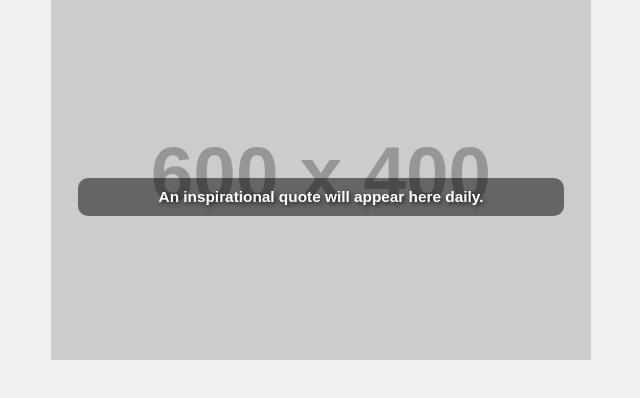
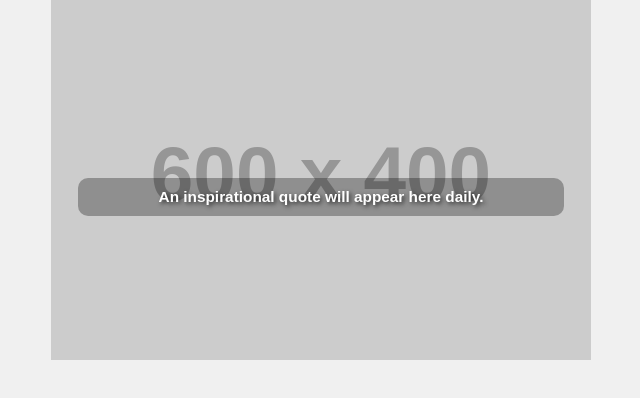
Before and after one commit to 4Lanterns/quotes, a plain HTML site: page index.html in a window 1280 px wide. Shown: the part 258-656 px from the top of the page, without its empty margins (319-959 px from the left). Drawn offline with Linux system fonts and the light colour scheme; no server answers; placeholder pictures from the web are drawn by us.

Commit message:
Update styles.css

```diff
--- a/styles.css
+++ b/styles.css
@@ -37,7 +37,7 @@ body {
     font-weight: bold;
     text-shadow: 2px 2px 4px rgba(0, 0, 0, 0.7);
     padding: 10px;
-    background: rgba(0, 0, 0, 0.5);
+    background: rgba(0, 0, 0, 0.3);
     border-radius: 10px;
     width: 90%;
     box-sizing: border-box;
```
